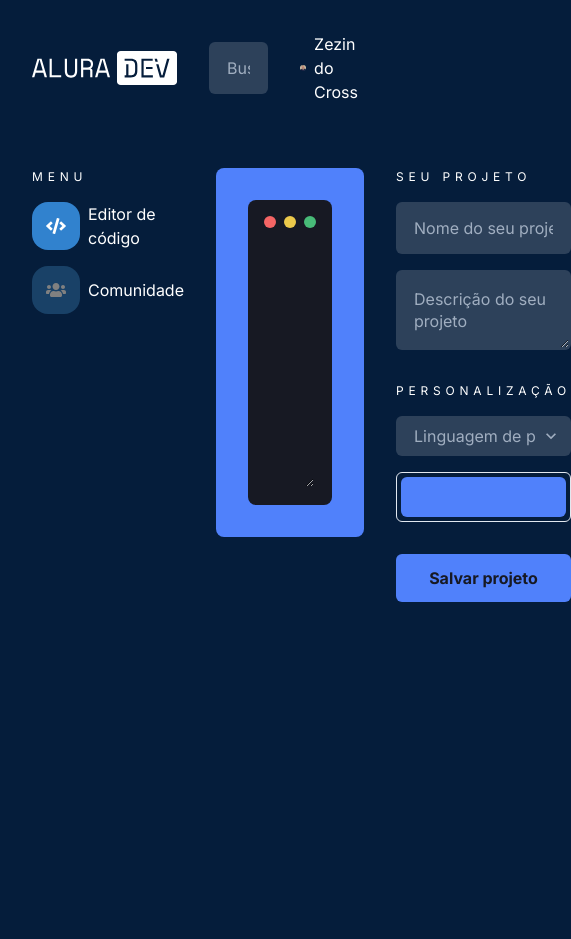
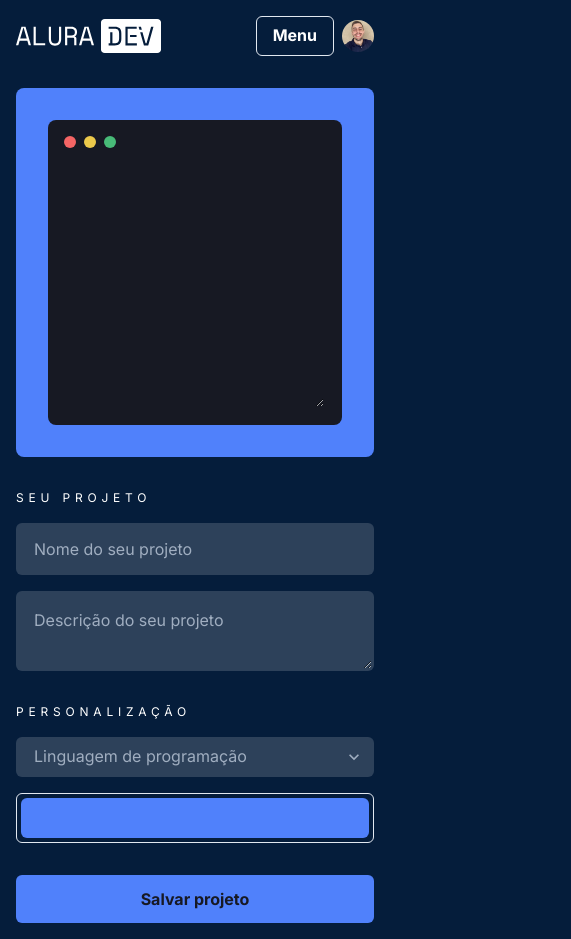
Before and after one commit to jcfreitas2000/alura-challenge-frontend, a Next.js app: page / in a window 390 px wide. Shown: the whole page, 571 px wide, since content can reach past the window. Before the commit the page ends 844 px from the top, so only its background shows below. Built offline with nearby package versions, Linux system fonts and the light colour scheme.

Commit message:
wip: adding responsive layout

```diff
--- a/src/components/Header.tsx
+++ b/src/components/Header.tsx
@@ -1,33 +1,45 @@
-import { Box, HStack, Link as ChakraLink, Text } from '@chakra-ui/react'
-import { Input } from './Form/Input'
+import {
+    Box,
+    Button,
+    HStack,
+    Link as ChakraLink,
+    useBreakpointValue,
+    VisuallyHidden
+} from '@chakra-ui/react'
 import { Profile } from './Profile'
 import Link from 'next/link'
 
 import LogoIcon from '../assets/logo.svg'
+import { FormSearch } from './Search'
 
 export function Header(): JSX.Element {
+    const isMobile = useBreakpointValue({ base: true, md: false })
+
     return (
-        <HStack p={8} justify="space-between" spacing={8}>
-            <Box w="100%" maxW="300px">
+        <HStack
+            p={{ base: 4, md: 8 }}
+            justify="space-between"
+            spacing={{ base: 4, md: 8 }}
+        >
+            <Box w={{ md: '100%' }} maxW={{ md: '300px' }}>
                 <Link href="/">
                     <ChakraLink>
                         <LogoIcon />
-                        <Text as="h1" hidden={true}>
-                            Alura Dev
-                        </Text>
+                        <VisuallyHidden as="h1">Alura Dev</VisuallyHidden>
                     </ChakraLink>
                 </Link>
             </Box>
-            <Box as="form" w="100%">
-                <Input
-                    name="search"
-                    label="Procurar"
-                    hiddenLabel
-                    placeholder="Busque por algo"
-                />
-            </Box>
 
-            <Profile name="Zezin do Cross" />
+            {!isMobile && <FormSearch />}
+
+            <HStack w="100%" maxW="300px" justify="flex-end">
+                {isMobile && (
+                    <Button hidden={!isMobile} variant="outline">
+                        Menu
+                    </Button>
+                )}
+                <Profile name="Zezin do Cross" />
+            </HStack>
         </HStack>
     )
 }
--- a/src/components/Layout.tsx
+++ b/src/components/Layout.tsx
@@ -1,5 +1,5 @@
 import { Header } from './Header'
-import { HStack } from '@chakra-ui/react'
+import { Box, HStack } from '@chakra-ui/react'
 import { SidebarMenu } from './SidebarMenu'
 import { ReactNode } from 'react'
 
@@ -11,9 +11,9 @@ export function Layout({ children }: LayoutProps): JSX.Element {
     return (
         <>
             <Header />
-            <HStack align="flex-start" p={8} spacing={8}>
+            <HStack pos="relative" align="flex-start" p={{ base: 4, md: 8 }}>
                 <SidebarMenu />
-                {children}
+                <Box w="100%">{children}</Box>
             </HStack>
         </>
     )
--- a/src/components/Profile.tsx
+++ b/src/components/Profile.tsx
@@ -1,4 +1,4 @@
-import { HStack, Text } from '@chakra-ui/react'
+import { HStack, Text, useBreakpointValue } from '@chakra-ui/react'
 import { ChakraNextImage } from './image/NextChakraImage'
 
 interface ProfileProps {
@@ -6,14 +6,10 @@ interface ProfileProps {
 }
 
 export function Profile({ name }: ProfileProps): JSX.Element {
+    const isMobile = useBreakpointValue({ base: true, md: false })
+
     return (
-        <HStack
-            w="100%"
-            maxW="300px"
-            justify="flex-end"
-            align="center"
-            spacing={2}
-        >
+        <HStack spacing={2}>
             <ChakraNextImage
                 src="/images/profile.jpg"
                 alt="Foto de perfil"
@@ -21,7 +17,9 @@ export function Profile({ name }: ProfileProps): JSX.Element {
                 height="32px"
                 borderRadius="50%"
             />
-            <Text as="span">{name}</Text>
+            <Text as="span" hidden={isMobile}>
+                {name}
+            </Text>
         </HStack>
     )
 }
--- a/src/components/Project/Form.tsx
+++ b/src/components/Project/Form.tsx
@@ -15,9 +15,14 @@ export function ProjectForm(): JSX.Element {
     const [code, setCode] = useState('')
 
     return (
-        <>
+        <Stack
+            w="100%"
+            spacing={8}
+            direction={{ base: 'column', lg: 'row' }}
+            align="flex-start"
+        >
             <Code color={color} code={code} setCode={setCode} />
-            <Stack as="fieldset" spacing="8" w="100%" maxW="300px">
+            <Stack as="form" spacing="8" w="100%" maxW={{ lg: '300px' }}>
                 <Stack as="fieldset" spacing="4">
                     <Legend text="Seu projeto" />
 
@@ -70,6 +75,6 @@ export function ProjectForm(): JSX.Element {
                     Salvar projeto
                 </Button>
             </Stack>
-        </>
+        </Stack>
     )
 }
--- /dev/null
+++ b/src/components/Search/index.tsx
@@ -0,0 +1,16 @@
+import { Input } from '../Form/Input'
+import { Box, InputProps } from '@chakra-ui/react'
+
+export function FormSearch(props: InputProps): JSX.Element {
+    return (
+        <Box as="form" w="100%">
+            <Input
+                name="search"
+                label="Procurar"
+                hiddenLabel
+                placeholder="Busque por algo"
+                {...props}
+            />
+        </Box>
+    )
+}
--- a/src/components/SidebarMenu.tsx
+++ b/src/components/SidebarMenu.tsx
@@ -5,7 +5,8 @@ import {
     Link as ChakraLink,
     List,
     ListItem,
-    Text
+    Text,
+    useBreakpointValue
 } from '@chakra-ui/react'
 import { Subtitle } from './Text/Subtitle'
 import Link from 'next/link'
@@ -15,9 +16,15 @@ import CodeIcon from '../assets/code.svg'
 import UsersIcon from '../assets/users.svg'
 
 export function SidebarMenu(): JSX.Element {
+    const isMobile = useBreakpointValue({ base: true, md: false })
+
+    if (isMobile) {
+        return <></>
+    }
+
     return (
-        <Flex direction="column" w="100%" maxW="300px">
-            <Subtitle text="Menu" as="small" />
+        <Flex as="nav" direction="column" w="100%" maxW="300px">
+            <Subtitle text="Menu" as="h4" />
             <List spacing={4} mt={4}>
                 <MenuItem Icon={CodeIcon} text="Editor de código" href="/" />
                 <MenuItem
```
